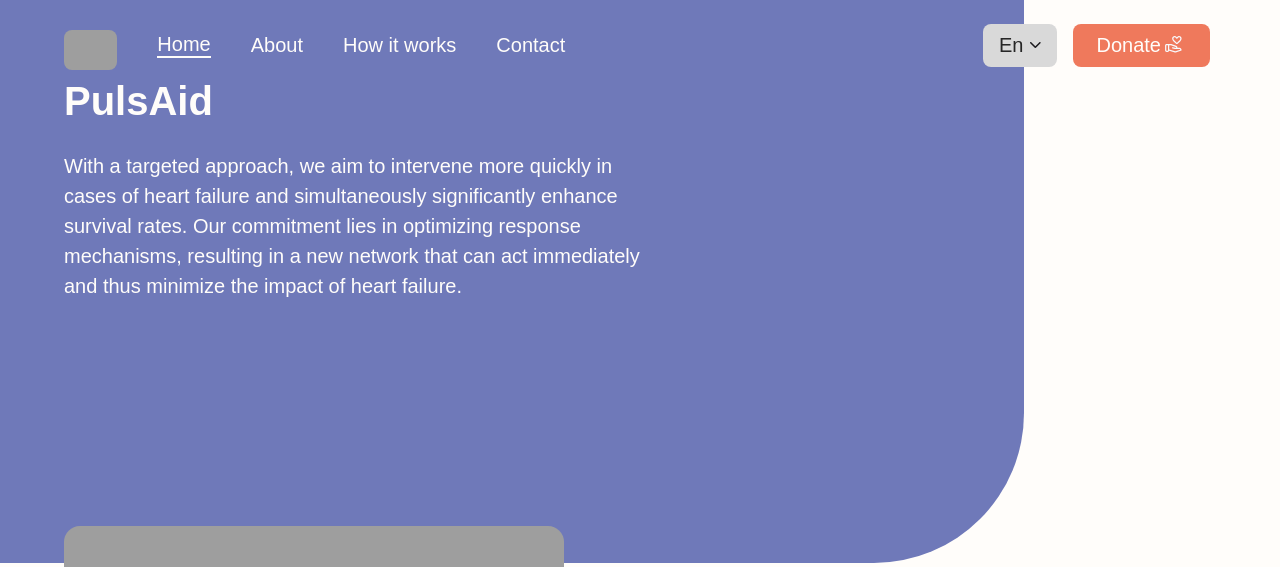
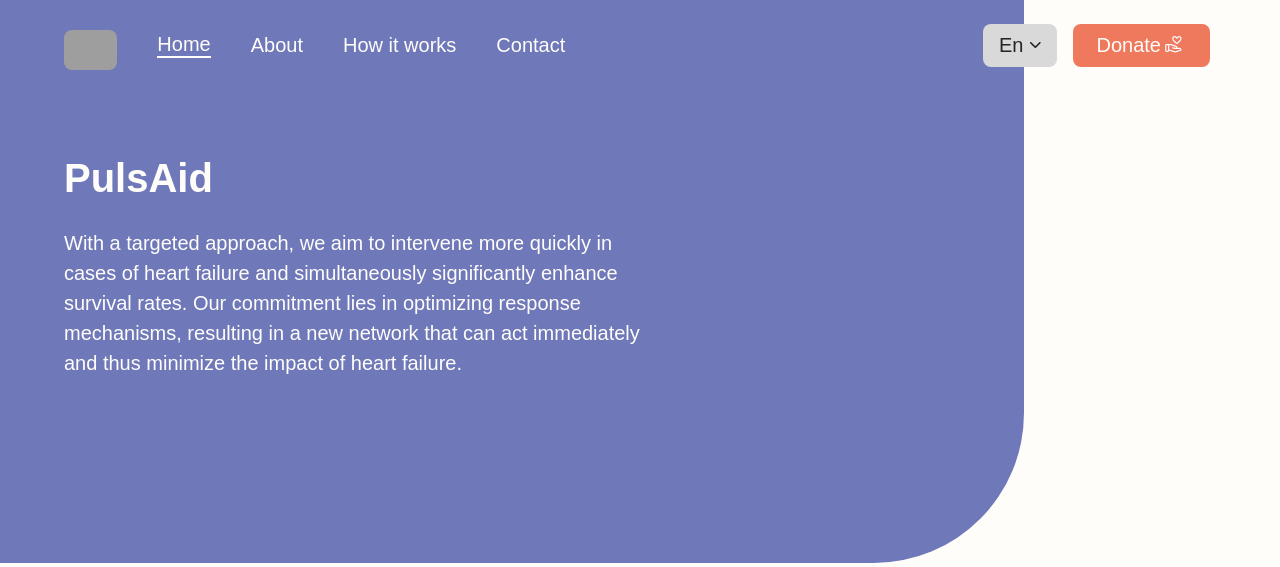
Before and after one commit to yoyoplayer12/pulsaid, a PHP site: page /en/index.html in a window 1280 px wide. Shown: the top 567 px of the page. Run offline with PHP 8.4, Linux system fonts and the light colour scheme; a map, chart or similar area stays blank; some web fonts are replaced; grey boxes are pictures that could not be loaded.

Commit message:
fix: header content position

```diff
--- a/assets/css/style.css
+++ b/assets/css/style.css
@@ -74,7 +74,7 @@ q{
 .justheadercontent{
     width: 100vh;
     margin-left: 64px;
-    margin-top: 74px;
+    margin-top: 10vw;
 }
 /* index header */
 .indexp{
@@ -211,7 +211,7 @@ nav ul li a.active, nav ul li a:hover{
     flex-wrap: wrap;
     align-items: flex-start;
     gap: 16vw;
-    margin-top: 4vw;
+    margin-top: 10vw;
 }
 .headercontentindex p{
     width: 580px;
```
